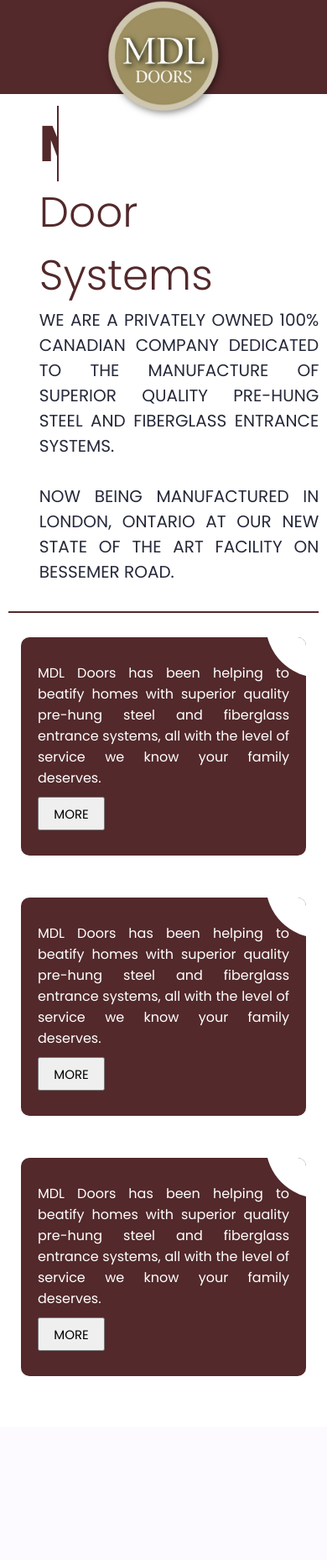
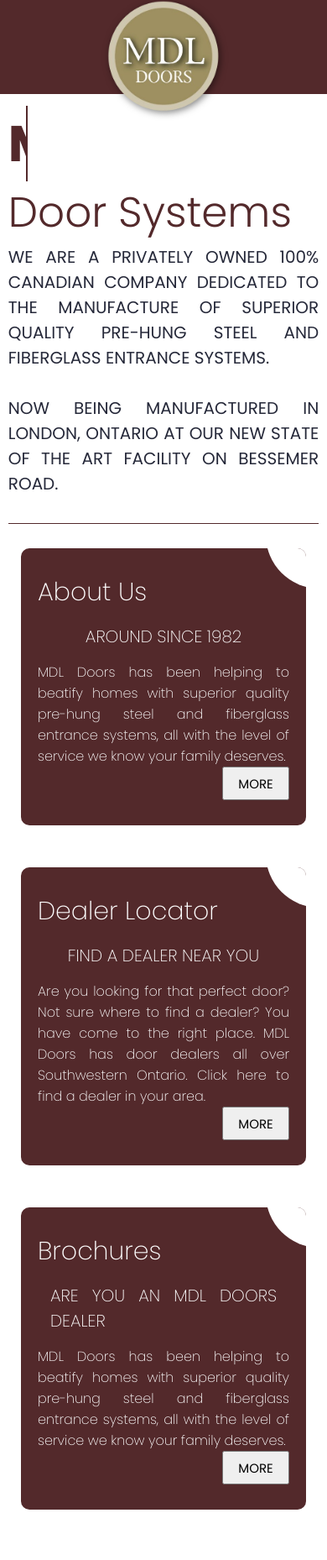
Before and after one commit to osesunday1/MDL-DOORS, a PHP site: page / in a window 390 px wide. Shown: the whole page at 84% size. Before the commit the page ends 1639 px from the top, so only its background shows below. Run offline with PHP 8.4, Linux system fonts and the light colour scheme.

Commit message:
responsive

```diff
--- a/index.html
+++ b/index.html
@@ -94,10 +94,17 @@
         <div class="three-col">
             <div class="three-col-bg"></div>
             <div href="#" class="three-col-cov">
+                <div class="cardHeading">
+                    <h2>About Us</h2>
+                </div>
+                <div class="cardHeading2">
+                    <h2>Around Since 1982</h2>
+                </div>
+
                 <div class="three-col-text">
-                    MDL Doors has been helping to beatify homes with superior quality pre-hung steel and
+                <p> MDL Doors has been helping to beatify homes with superior quality pre-hung steel and
                     fiberglass entrance systems, all with the level of
-                    service we know your family deserves.
+                    service we know your family deserves.</p>
                 </div>
 
                 <div class="buttom">
@@ -112,10 +119,17 @@
         <div class="three-col">
             <div class="three-col-bg"></div>
             <div href="#" class="three-col-cov">
+                <div class="cardHeading">
+                    <h2>Dealer Locator</h2>
+                </div>
+                <div class="cardHeading2">
+                    <h2>Find A Dealer Near You</h2>
+                </div>
+
                 <div class="three-col-text">
-                    MDL Doors has been helping to beatify homes with superior quality pre-hung steel and
-                    fiberglass entrance systems, all with the level of
-                    service we know your family deserves.
+                   <p> Are you looking for that perfect door? Not sure where to find a dealer? You have
+                    come to the right place. MDL Doors has door dealers all over Southwestern Ontario.
+                    Click here to find a dealer in your area.</p>
                 </div>
 
                 <div class="buttom">
@@ -130,10 +144,16 @@
         <div class="three-col">
             <div class="three-col-bg"></div>
             <div href="#" class="three-col-cov">
+                <div class="cardHeading">
+                    <h2>Brochures</h2>
+                </div>
+                <div class="cardHeading2">
+                    <h2>Are You An MDL Doors Dealer</h2>
+                </div>
                 <div class="three-col-text">
-                    MDL Doors has been helping to beatify homes with superior quality pre-hung steel and
+                <p> MDL Doors has been helping to beatify homes with superior quality pre-hung steel and
                     fiberglass entrance systems, all with the level of
-                    service we know your family deserves.
+                    service we know your family deserves. </p>
                 </div>
 
                 <div class="buttom">
--- a/style.css
+++ b/style.css
@@ -109,7 +109,7 @@ header.sticky {
   top: 100%;
   left: 0;
   background: #350a0d;
-  border-radius: 5px;
+  border-radius: 0px 5px;
   padding: 10px;
   list-style: none;
   display: none;
@@ -191,7 +191,7 @@ header.sticky {
   position: relative;
   justify-content: space-between;
   height: 100%;
-  border-bottom: solid 2px #53292b;
+  border-bottom: solid 1px #53292b;
 }
 
 /*------------------------------------------------- Animated Pics---------------------------------------------------*/
@@ -365,6 +365,7 @@ header.sticky {
       color: #ffffff;
       font-family: poppins;
       margin-top: 20%;
+      margin-left: 0px;
     }
 
     .mdl3 h3{
@@ -373,6 +374,7 @@ header.sticky {
       font-weight: 300;
       color: #53292b;
       font-family: poppins;
+      margin-left: 0px;
     }
 
     .mdl2 p{
@@ -380,6 +382,7 @@ header.sticky {
       font-size: 20px;
       color: #252839;
       text-transform: uppercase;
+      margin-left: 0px;
     }
 
     .anime-row{
@@ -458,36 +461,61 @@ header.sticky {
   border-radius: 10px;
   padding: 30px 20px;
   overflow: hidden;
-  display: block;
+
+  display: flex;
+  flex-direction: column;
+  justify-content: space-between;
+
   position: relative;
-  cursor: pointer;
   color: #fff;
   text-align: justify;
 }
 
 .three-col:hover {
   color: #141202;
+  border: solid 1px #53292b;
 }
+
 .three-col-cov {
-  display: block;
+  display: flex;
+  flex-direction: column;
   overflow: hidden;
   position: relative;
+  justify-content: space-between;
+  height: 100%;
 }
 
 .three-col:hover .three-col-bg {
   -webkit-transform: scale(10);
   -ms-transform: scale(10);
   transform: scale(10);
-  cursor: pointer;
 }
 
-.three-col-text {
-  text-decoration: none;
+.three-col-text p{
+  font-weight: 100;
 }
+
+
+.cardHeading h2{
+  font-size: 30px;
+  font-weight: 200;
+}
+.cardHeading2{
+  display: flex;
+  justify-content: center;
+  margin: 15px;
+}
+
+.cardHeading2 h2{
+  font-size: 20px;
+  font-weight: 200;
+  text-transform: uppercase;
+}
+
 
 .buttom{
   height: 40px;
-  margin-top: 10px;
+  align-self: flex-end;
 }
 
 .button{
@@ -495,6 +523,30 @@ header.sticky {
   width: 80px;
   cursor: pointer;
   font-size: 15px;
+}
+
+.button:hover{
+  color: #fff;
+  background: #53292b;
+}
+
+
+@media screen and (max-width: 1024px){
+.three-col:hover {
+  color: #ffffff;
+  border: none;
+}
+.three-col:hover .three-col-bg {
+  -webkit-transform: none;
+  -ms-transform: none;
+  transform: none;
+}
+
+.button:hover{
+  color: #0a0a0a;
+  background: #cac5c5;
+}
+
 }
 
 /*-----------------------=======================3 cards====================-*/
```
